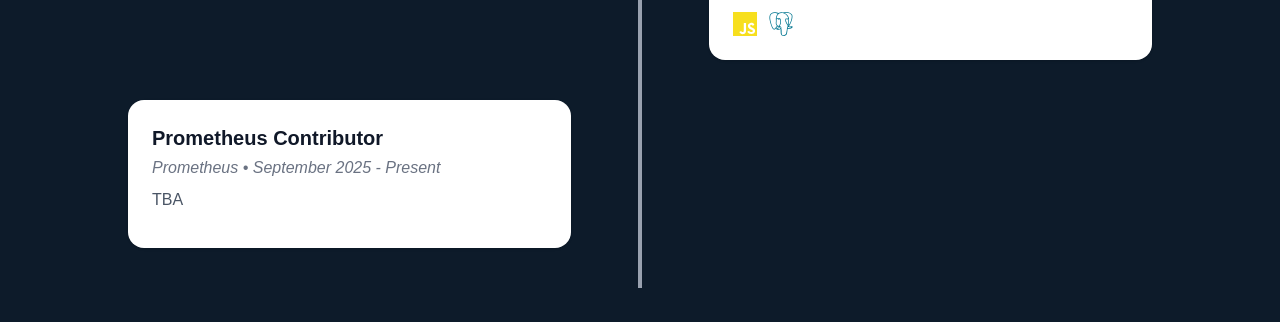
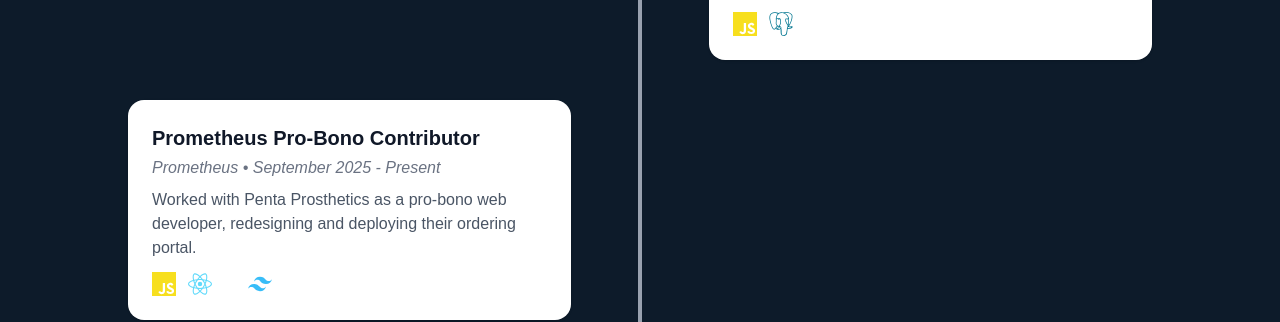
Before and after one commit to jordanlenhart/Personal-Website, a React (Vite) app in the folder frontend/: page / in a window 1280 px wide. Shown: the part 2160-2482 px from the top of the page. Built offline with nearby package versions, Linux system fonts and the light colour scheme; a web font is replaced by a local one.

Commit message:
added prometheus experience

```diff
--- a/frontend/src/components/Work.jsx
+++ b/frontend/src/components/Work.jsx
@@ -24,11 +24,11 @@
       tech: ["javascript", "sql"],
     },
     {
-      title: "Prometheus Contributor",
+      title: "Prometheus Pro-Bono Contributor",
       company: "Prometheus",
       date: "September 2025 - Present",
-      desc: "TBA",
-      tech: [],
+      desc: "Worked with Penta Prosthetics as a pro-bono web developer, redesigning and deploying their ordering portal.",
+      tech: ["javascript", "react", "next.js", "airtable", "tailwind"],
     },
   ];
 
```
